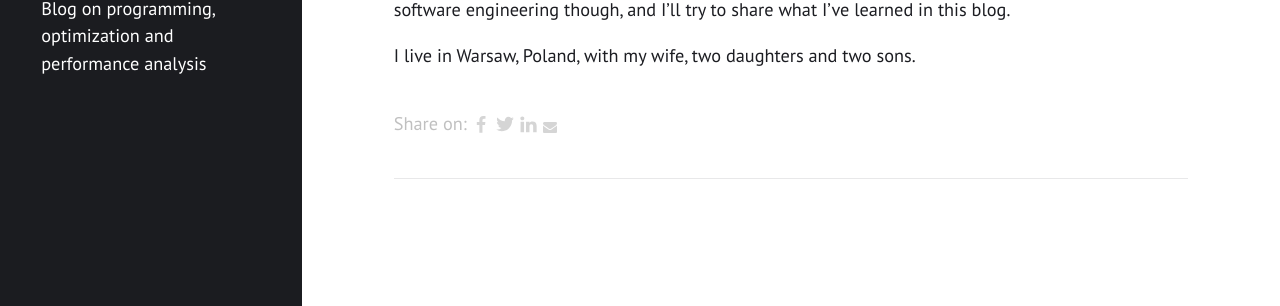
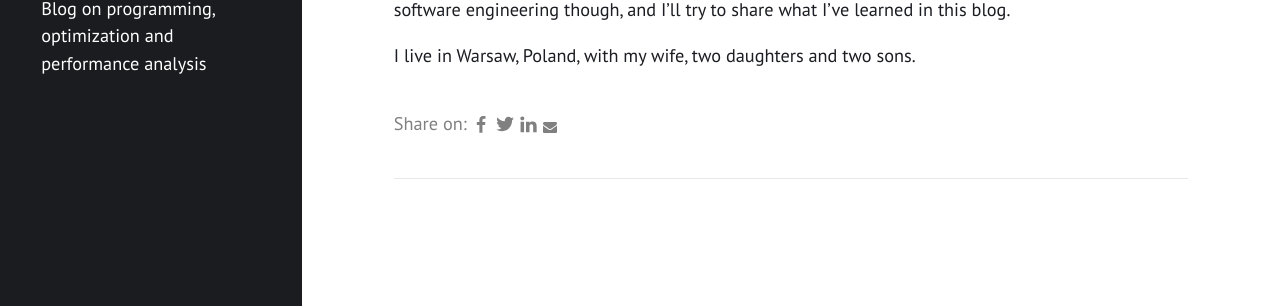
Before and after one commit to pkolaczk/pkolaczk.github.io, a Jekyll site: the page built from about.md, in a window 1280 px wide. Shown: the part 434-740 px from the top of the page. Built offline with Jekyll 4.4.1, drawn with Linux system fonts in a browser that asks for light colours; nearby versions of some CDN libraries; library files that are not in the unit come from our copies.

Commit message:
Minor contrast fixes

```diff
--- a/_includes/share-buttons.html
+++ b/_includes/share-buttons.html
@@ -15,13 +15,13 @@
     float: left;
     text-align: center;
 }
-#share-buttons > a > svg {height: 16px; fill: #d5d5d5; margin-top: 10px;}
+#share-buttons > a > svg {height: 16px; fill: gray; margin-top: 10px;}
 #share-buttons > a:hover {cursor: pointer;}
 #share-buttons > a.facebook:hover > svg {fill: #3B5998;}
 #share-buttons > a.twitter:hover > svg {fill: #55ACEE;}
 #share-buttons > a.linkedin:hover > svg {fill: #0077b5;}
 #share-buttons > a.pinterest:hover > svg {fill: #CB2027;}
-#share-buttons > a.mail:hover > svg {fill: #7D7D7D;}
+#share-buttons > a.mail:hover > svg {fill: #0077b5;}
 #share-buttons > a.facebook > svg {height: 18px; margin-top: 9px;}
 #share-buttons > a.twitter > svg {height: 20px; margin-top: 8px;}
 #share-buttons > a.linkedin > svg {height: 19px; margin-top: 7px;}
@@ -30,7 +30,7 @@
 </style>
 
 <div id="share-buttons-container">
-<span style="vertical-align: middle; color: silver;">Share on: </span>
+<span style="vertical-align: middle; color: gray;">Share on: </span>
 <div id="share-buttons">
     <a class="facebook" title="Share this on Facebook" href="http://www.facebook.com/share.php?u={{ site.url }}{{ pageurl }}"><svg viewBox="0 0 1792 1792" xmlns="http://www.w3.org/2000/svg"><path d="M1343 12v264h-157q-86 0-116 36t-30 108v189h293l-39 296h-254v759h-306v-759h-255v-296h255v-218q0-186 104-288.5t277-102.5q147 0 228 12z"/></svg></a>
     <a class="twitter" title="Share this on Twitter" href="https://twitter.com/intent/tweet?text={{ site.url }}{{ pageurl }}"><svg viewBox="0 0 1792 1792" xmlns="http://www.w3.org/2000/svg"><path d="M1684 408q-67 98-162 167 1 14 1 42 0 130-38 259.5t-115.5 248.5-184.5 210.5-258 146-323 54.5q-271 0-496-145 35 4 78 4 225 0 401-138-105-2-188-64.5t-114-159.5q33 5 61 5 43 0 85-11-112-23-185.5-111.5t-73.5-205.5v-4q68 38 146 41-66-44-105-115t-39-154q0-88 44-163 121 149 294.5 238.5t371.5 99.5q-8-38-8-74 0-134 94.5-228.5t228.5-94.5q140 0 236 102 109-21 205-78-37 115-142 178 93-10 186-50z"/></svg></a>
```
